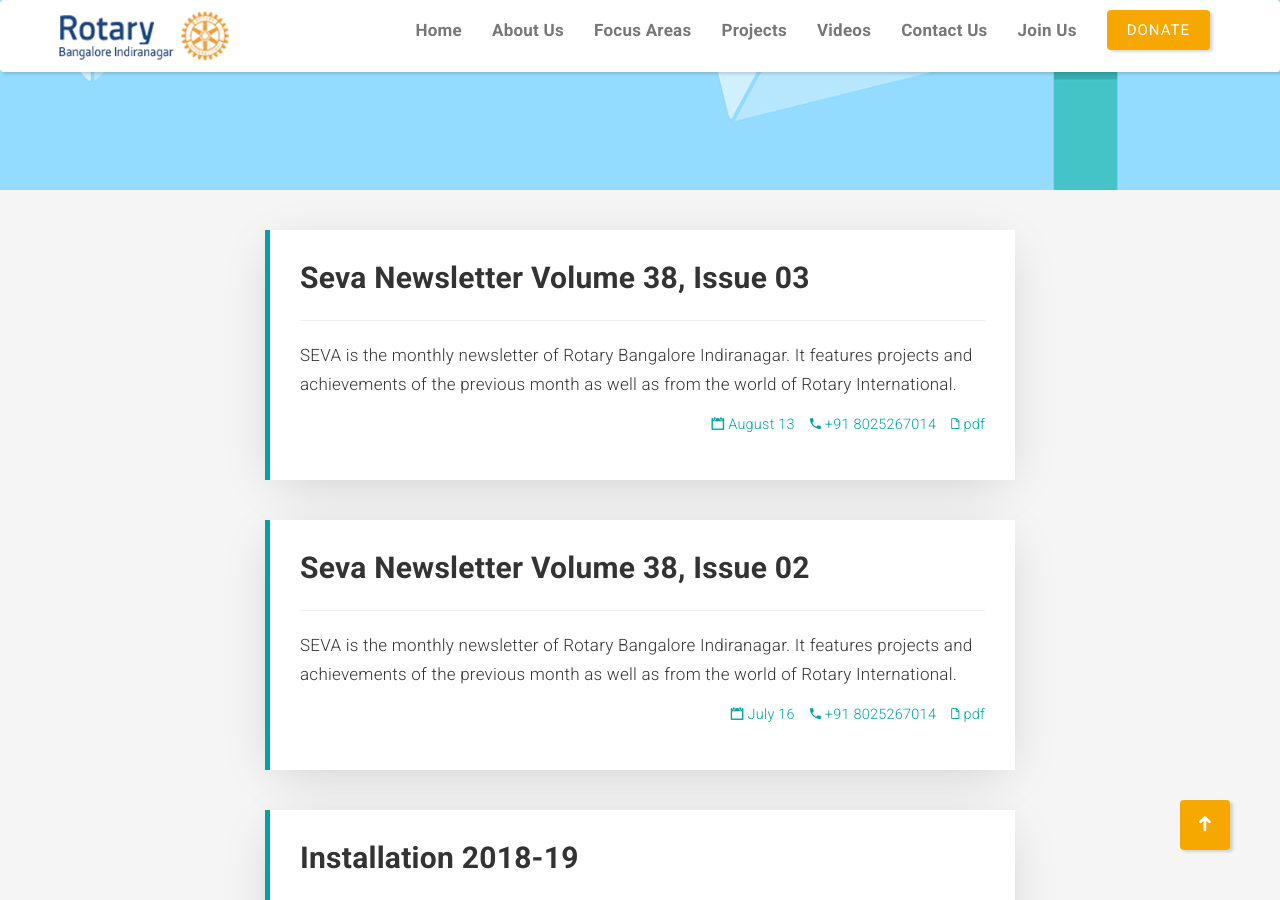
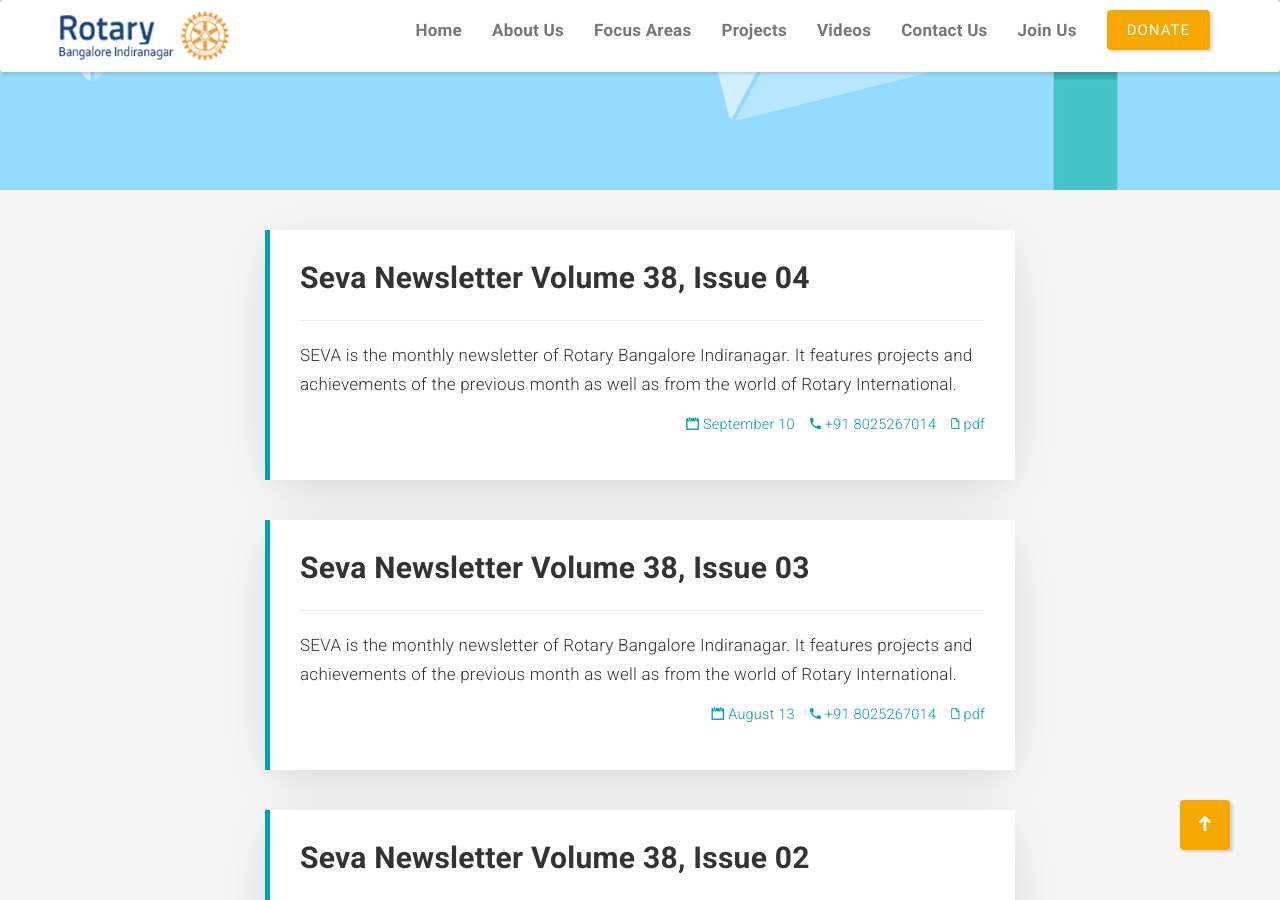
Before and after one commit to sharathdt/rtry, a Jekyll site: the page built from newsletters.html, in a window 1280 px wide and 900 px high, scrolled down 396 px. Built offline with Jekyll 4.4.1, drawn with Linux system fonts in a browser that asks for light colours; some web fonts are replaced; some of the changed text lies outside the part shown.

Commit message:
Newsletter 04

```diff
--- a/_data/newsletters.yml
+++ b/_data/newsletters.yml
@@ -31,3 +31,12 @@
   contact: '+91 8025267014'
   id: aug-13
   pdf: Seva03201819.pdf
+
+
+
+- title: Seva Newsletter Volume 38, Issue 04
+  description: 'SEVA is the monthly newsletter of Rotary Bangalore Indiranagar. It features projects and achievements of the previous month as well as from the world of Rotary International.'
+  date: September 10
+  contact: '+91 8025267014'
+  id: sep-10
+  pdf: Seva04201819.pdf
```
Also changed, not shown: 1 other file.
